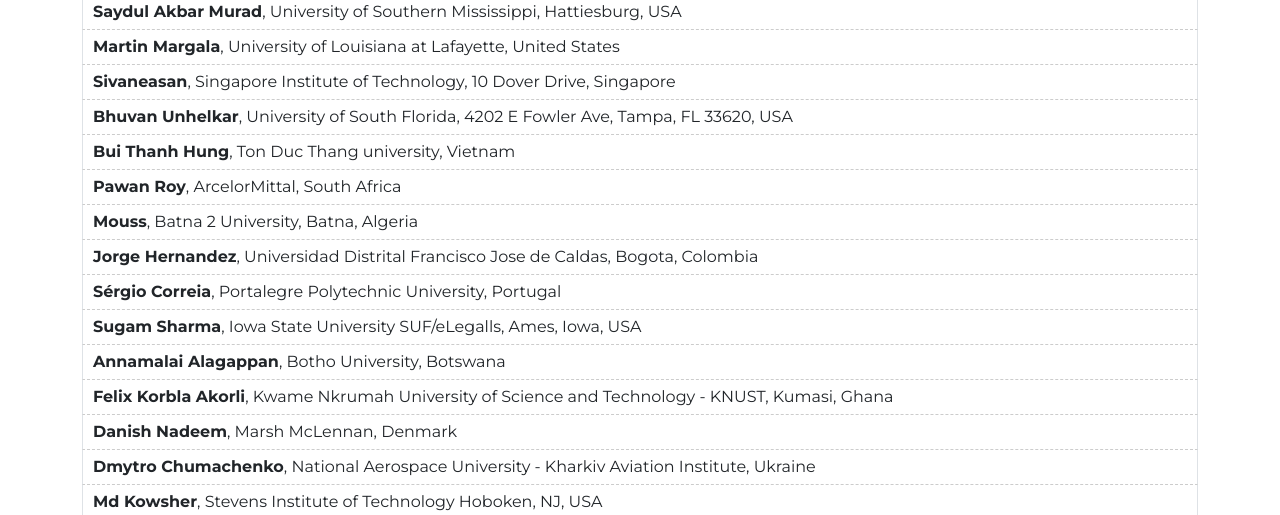
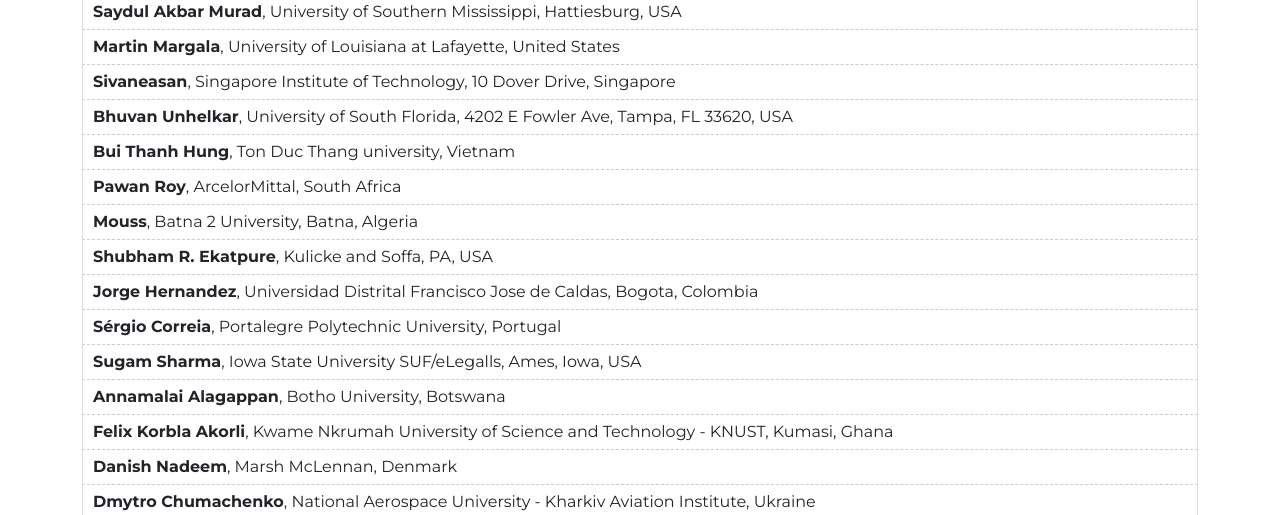
Before and after one commit to Arjit-14/my_pro, a PHP site: page /index.php?page=Committee_int_advisory in a window 1280 px wide. Shown: the part 893-1408 px from the top of the page. Run offline with PHP 8.4, Linux system fonts and the light colour scheme; some libraries are stand-ins or nearby versions.

Commit message:
Update Committee_int_advisory.php

```diff
--- a/page/Committee_int_advisory.php
+++ b/page/Committee_int_advisory.php
@@ -27,6 +27,11 @@
                     <li class="list-group-item">
                         <strong>Mouss</strong>, Batna 2 University, Batna, Algeria
                     </li>
+
+                    <li class="list-group-item">
+                        <strong>Shubham R. Ekatpure</strong>, Kulicke and Soffa, PA, USA
+                    </li>
+
                     <li class="list-group-item">
                         <strong>Jorge Hernandez</strong>, Universidad Distrital Francisco Jose de Caldas, Bogota, Colombia
                     </li>
```
